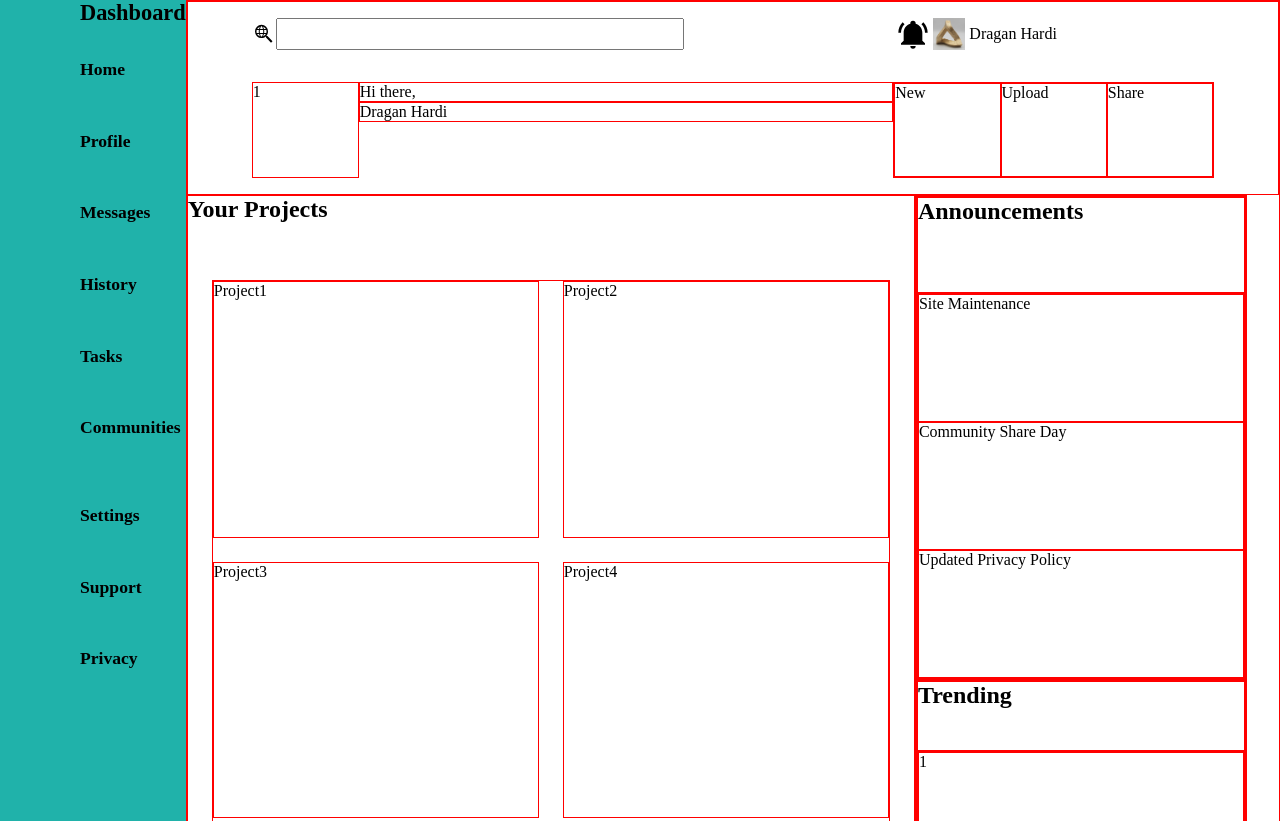
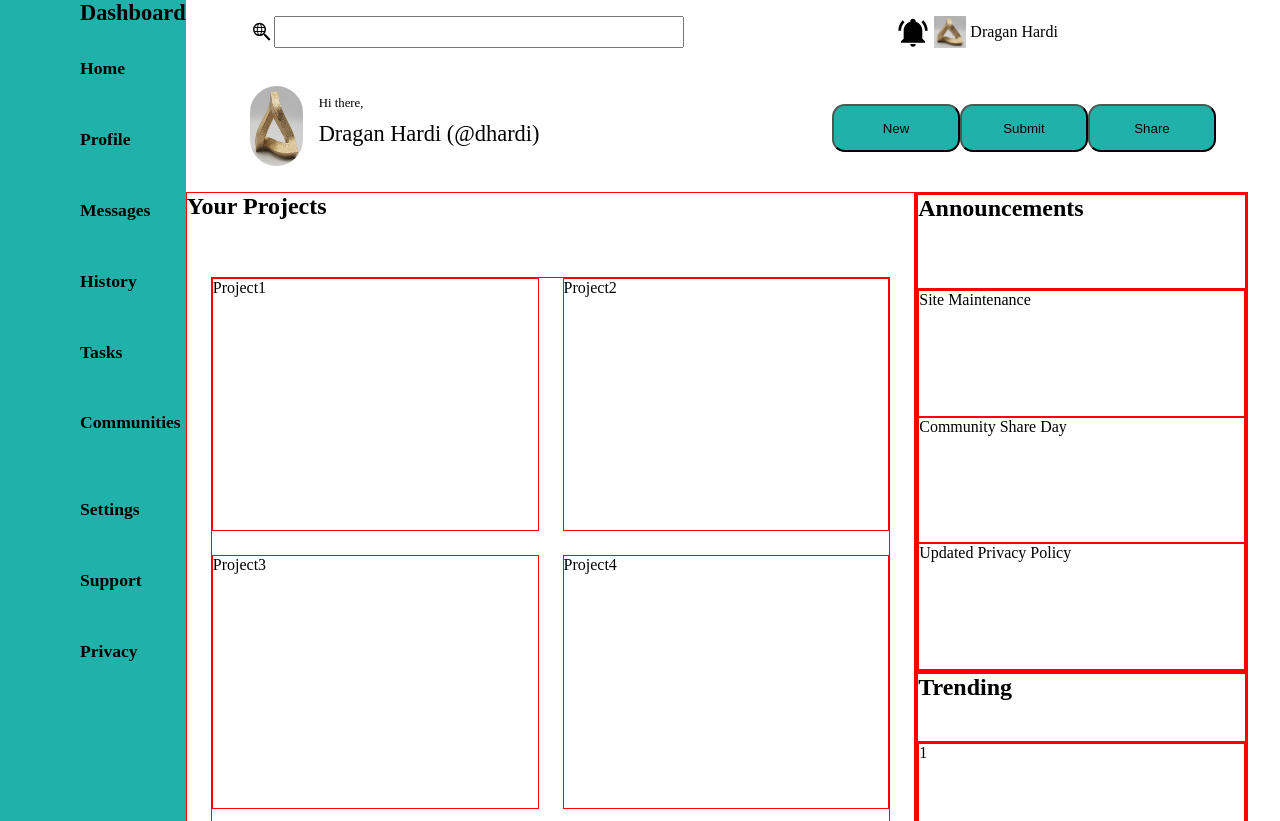
Before and after one commit to Lucidifier/TOP-admin_dashboard, a plain HTML site: page index.html in a window 1280 px wide. Shown: the top 821 px of the page. Drawn offline with Linux system fonts and the light colour scheme.

Commit message:
edit header complete

```diff
--- a/index.html
+++ b/index.html
@@ -8,8 +8,8 @@
 </head>
 <body>
   <div class="container">
-    <div class="header_main test">
-    <header class="header test">
+    <div class="header_main">
+    <header class="header">
       <div class="header_row_1">
         <img class="icon" src="images/search-web.svg" alt="magnifier image">
         <input type="search">
@@ -18,15 +18,18 @@
         <p class="header_row_1_username">Dragan Hardi</p>
       </div>
       <div class="header_row_2">
-       <p class="test">1</p>
-       <div class="user_welcome">
-        <p class="test">Hi there,</p>
-        <p class="test">Dragan Hardi</p>
-       </div>
-      <div class="action_bar test">
-        <p class="test">New</p>
-        <p class="test">Upload</p>
-        <p class="test">Share</p>
+        <div class="icon_user_row2">
+          <img class="icon_user_row2_img" src="images/user_icon.jpg">
+        </div>
+        <div class="user_welcome">
+        <p>Hi there,</p>
+        <p class="user_welcome_name">Dragan Hardi (@dhardi)</p>
+      </div>
+      <div></div>
+      <div class="action_bar">
+        <button type="button">New</button>
+        <button type="button">Submit</button>
+        <button type="button">Share</button>
       </div>
     </header>
 
--- a/styles.css
+++ b/styles.css
@@ -2,6 +2,8 @@
   --font-big: 1.4rem;
   --font-medium: 1.1rem;
   --font-small: 0.8rem;
+
+  --color-primary: lightseagreen;
 }
 
 html {
@@ -64,7 +66,7 @@ body {
 
 .header_row_2 {
   display: grid;
-  grid-template-columns: 1fr 5fr 3fr;
+  grid-template-columns: 0.5fr 4fr 1fr 3fr;
   margin-left: 4rem;
   margin-bottom: 1rem;
   margin-right: 4rem;
@@ -74,6 +76,14 @@ body {
 .action_bar {
   display: grid;
   grid-template-columns: 1fr 1fr 1fr;
+}
+
+.action_bar > button {
+  width: 8rem;
+  height: 3rem;
+  border-radius: 0.8rem;
+  background-color: var(--color-primary);
+  place-self: center;
 }
 
 .icon {
@@ -92,6 +102,33 @@ body {
 .header_row_1_username {
   justify-self: start;
   align-self: center;
+}
+
+.icon_user_row2 {
+  place-self: center;
+}
+
+.icon_user_row2_img {
+  width: 5rem;
+  height: 5rem;
+  border-radius: 3rem;
+}
+
+.user_welcome {
+  margin-left: 1rem;
+  padding-top: 1rem;
+}
+
+.user_welcome_name {
+  padding-top: 0.6rem;
+}
+
+.user_welcome > p:first-child {
+  font-size: var(--font-small);
+}
+
+.user_welcome > p:last-child {
+  font-size: var(--font-big);
 }
 
 .main {
@@ -149,7 +186,7 @@ body {
   justify-items: start;
   font-size: var(--font-medium);
   font-weight: bold;
-  background-color: lightseagreen;
+  background-color: var(--color-primary);
 }
 
 .navbar > p {
```
